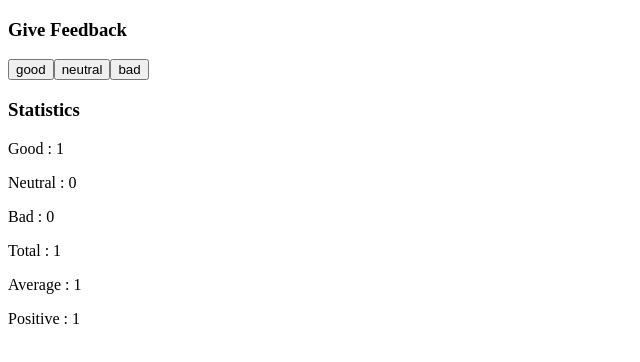
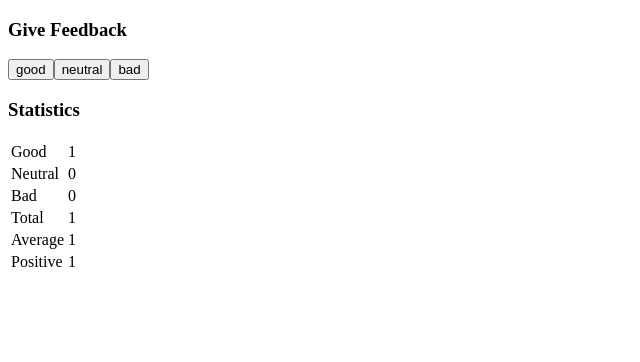
Before and after one commit to RebekkalPangras/FSO2023-Full-Stack-Open-2023, a React (Create React App) app in the folder part1/unicafe/: page / in a window 1280 px wide. Both pictures are taken after a click on the button "good". Shown: the top 362 px of the page, without its empty margins (0-640 px from the left). Built offline with nearby package versions, Linux system fonts and the light colour scheme; the HTML template or start-up script is replaced by a standard one.

Commit message:
Display the statistics in an HTML table ex-1.11

```diff
--- a/part1/unicafe/src/App.js
+++ b/part1/unicafe/src/App.js
@@ -21,7 +21,12 @@
 }
 
 const Button = ({ handleClick, text }) => (<button onClick={handleClick}>{text}</button>)
-const StatisticLine = ({text, value}) => (<p>{text} : {value}</p>)
+const StatisticLine = ({text, value}) => (
+<tr>
+    <td>{text}</td>
+    <td>{value}</td>
+</tr>
+)
 
 const Statistics = ({ good, neutral, bad }) => {
     const total = good + neutral + bad
@@ -33,12 +38,16 @@
     return (
         <>
             <h3>Statistics</h3>
+            <table>
+                <tbody>
                     <StatisticLine text="Good" value={good} />
                     <StatisticLine text="Neutral" value={neutral} />
                     <StatisticLine text="Bad" value={bad} />
                     <StatisticLine text="Total" value={total} />
                     <StatisticLine text="Average" value={average} />
                     <StatisticLine text="Positive" value={pos_percent} />
+                </tbody>
+            </table>
         </>
     )
 }
```
Lines whose indentation alone changed are shown as unchanged.
